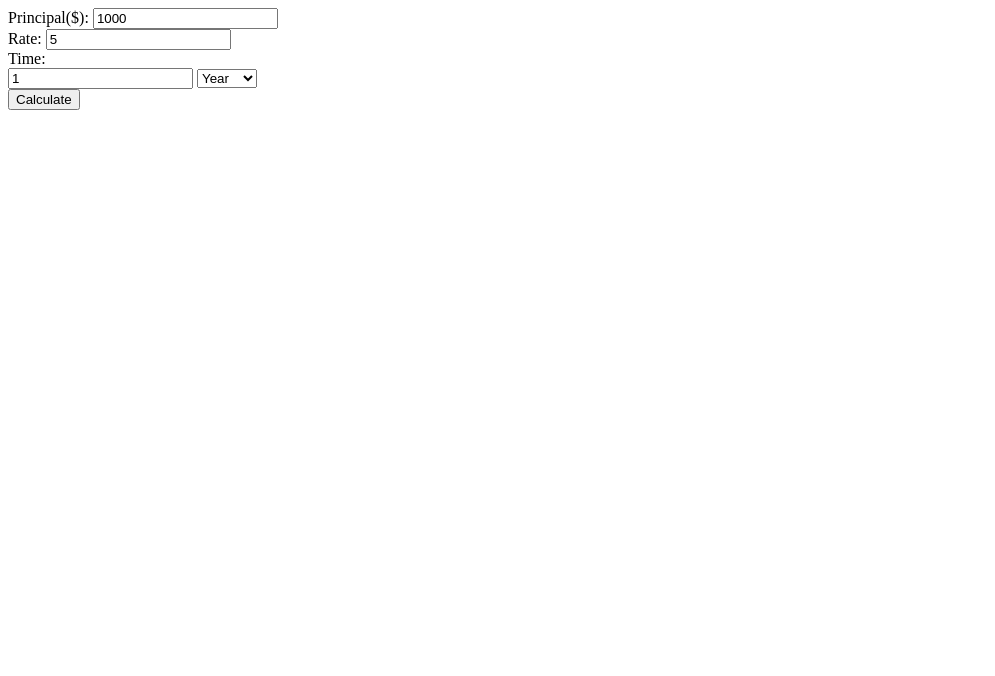
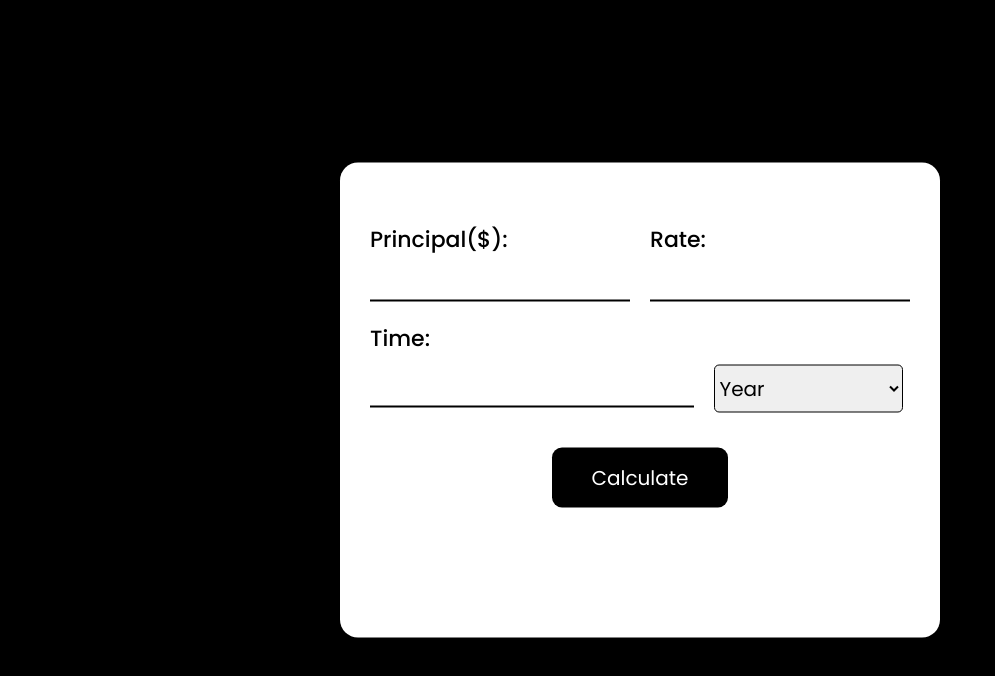
Before and after one commit to GEORGE-GICHURU/Interest-Calculator, a plain HTML site: page index.html in a window 1280 px wide. Shown: the whole page, without its empty margins (0-995 px from the left). Drawn offline with Linux system fonts and the light colour scheme.

Commit message:
added some styles

```diff
--- a/index.css
+++ b/index.css
@@ -0,0 +1,103 @@
+* {
+    padding: 0;
+    margin: 0;
+    box-sizing: border-box;
+    font-family: "Poppins", sans-serif;
+}
+
+body {
+    height: 100vh;
+    background:#000;
+}
+
+.container {
+    background-color: #ffffff;
+    position: absolute;
+    transform: translate(-50%, -50%);
+    top: 50%;
+    left: 50%;
+    width: 80vw;
+    max-width: 600px;
+    min-width: 350px;
+    padding: 60px 30px;
+    border-radius: 18px;
+    box-shadow: 0 20px 40px rgba(0, 0, 0, 0.2);
+}
+
+label {
+    display: block;
+    font-size: 22px;
+    margin-bottom: 10px;
+    font-weight: 500;
+}
+
+input {
+    margin-bottom: 20px;
+    border: none;
+    font-size: 20px;
+    border-bottom: 2px solid #000;
+    color: #000;
+    padding: 2px 15px;
+}
+
+input:focus {
+    outline: none;
+    border-bottom: 2.4px solid #000
+}
+
+.input-wrapper{
+    display: flex;
+    justify-content: space-between;
+    gap: 20px;
+
+}
+
+.input-wrapper input{
+    width: 100%;
+}
+
+.time-wrapper input {
+    width: 60%;
+}
+
+select {
+    width: 35%;
+    border: 1px solid #000;
+    font-size: 20px;
+    margin-left: 3%;
+    padding: 8px 0;
+    border-radius: 5px;
+}
+
+button {
+    display: block;
+    background-color: #000;
+    border: none;
+    color: #ffffff;
+    margin: 20px auto 0 auto;
+    padding: 15px 40px;
+    font-size: 20px;
+    border-radius: 10px;
+    cursor: pointer;
+}
+
+#result {
+    background-color: #ffffff;
+    margin-top: 30px;
+    color: #000;
+    font-weight: 200;
+    text-align: center;
+    font-size: 20px;
+    padding: 20px;
+    border-radius: 5px;
+}
+
+#result div {
+    margin-bottom: 10px;
+
+}
+
+#result span {
+    color: #000000;
+    font-weight: 500;
+}
--- a/index.html
+++ b/index.html
@@ -5,7 +5,7 @@
     <meta http-equiv="X-UA-Compatible" content="IE=edge">
     <meta name="viewport" content="width=device-width, initial-scale=1.0">
     <title>Interest Calculator</title>
-    <link href="https://fonts.googleapis.com/css2?family=Poppins:wght@200&display=swap"
+    <link href="https://fonts.googleapis.com/css2?family=Poppins:wght@400;500&display=swap"
         rel="stylesheet"/>
 
     <link rel="stylesheet" href="index.css" />
@@ -17,18 +17,18 @@
         <div class="input-wrapper">
             <div class="wrapper">
                 <label for="principal">Principal($):</label>
-                <input type="number" id="principal" value="1000"/>
+                <input type="number" id="principal" value=""/>
             </div>
 
             <div class="wrapper">
                 <label for="rate">Rate:</label>
-                <input type="number" id="rate" value="5"/>
+                <input type="number" id="rate" value=""/>
             </div>
         </div>
 
         <label for="time">Time:</label>
         <div class="time-wrapper">
-            <input type="number" id="time" value="1" />
+            <input type="number" id="time" value="" />
             <select name="duration" id="duration">
                 <option value="year">Year</option>
                 <option value="month">Month</option>
```
